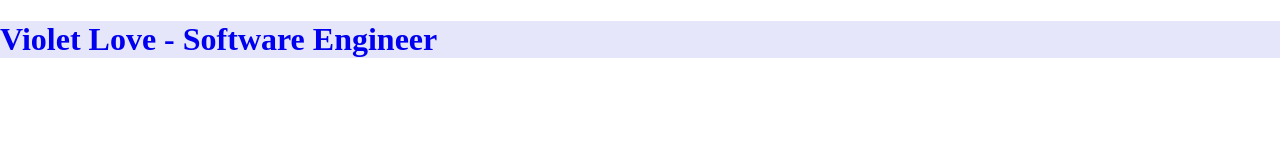
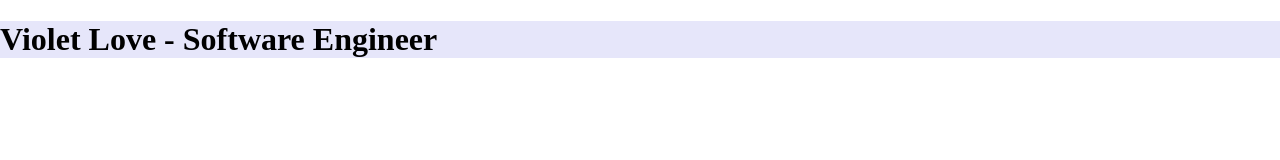
Before and after one commit to violet-love/violet-love.github.io, a plain HTML site: page index.html in a window 1280 px wide. Drawn offline with Linux system fonts and the light colour scheme.

Commit message:
messing with the title

```diff
--- a/index.html
+++ b/index.html
@@ -8,7 +8,7 @@
     <meta name="viewport" content="width=device-width, initial-scale=1.0">
     <title>Violet Love - Building Accessible Software for All</title>
     <div>
-        <h1><a href = "index.html" style = "text-decoration: none">Violet Love - Software Engineer</a></h1>
+        <h1><a href = "index.html" style = "text-decoration: none; color: black;">Violet Love - Software Engineer</a></h1>
     </div>
 </head>
 <body>
```
